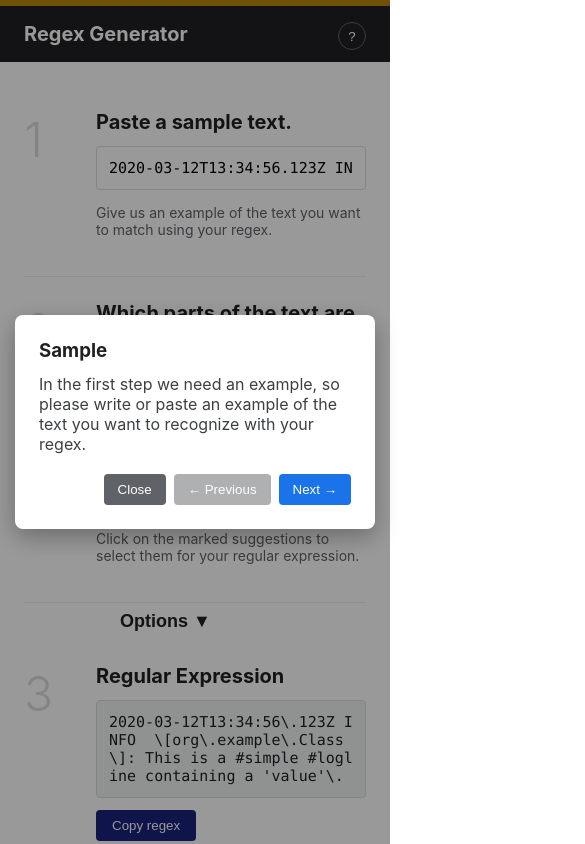
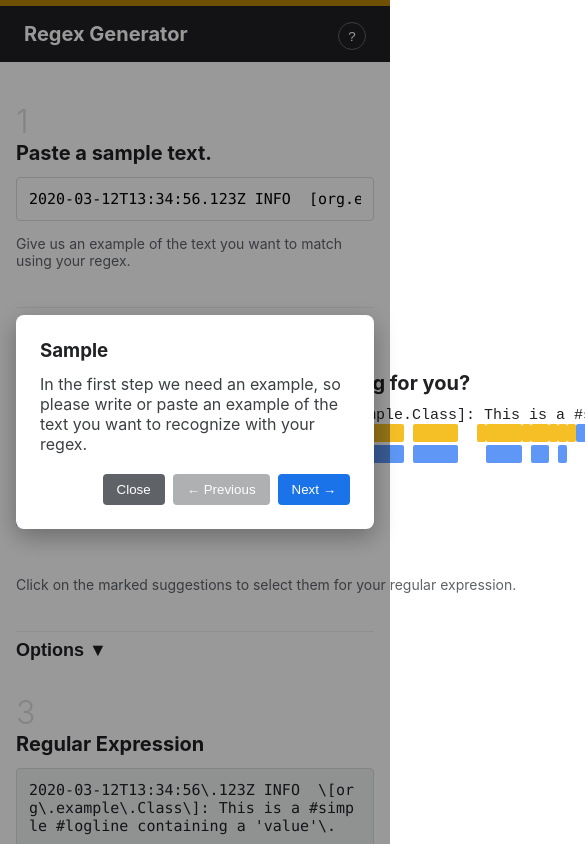
Before and after one commit to helmedeiros/regex-generator, a React app: page / in a window 390 px wide. Shown: the top 844 px of the page, 585 px wide, since content can reach past the window. Built offline with nearby package versions, Linux system fonts and the light colour scheme.

Commit message:
feat: make the layout responsive

```diff
--- a/src/styles.css
+++ b/src/styles.css
@@ -291,3 +291,27 @@ body {
   opacity: 0.5;
   cursor: default;
 }
+
+@media (max-width: 640px) {
+  .app-steps {
+    padding: 16px;
+  }
+
+  .step {
+    flex-direction: column;
+  }
+
+  .step-number {
+    width: auto;
+    font-size: 32px;
+  }
+
+  .options-block,
+  .snippets-block {
+    padding-left: 0;
+  }
+
+  .tour-card {
+    margin: 0 16px;
+  }
+}
```
